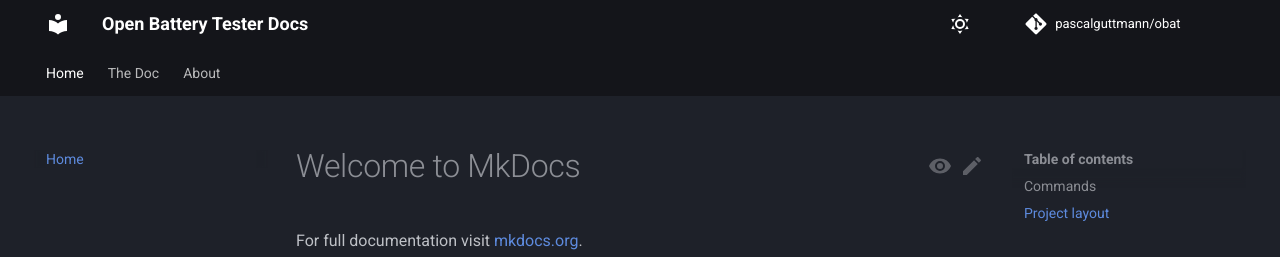
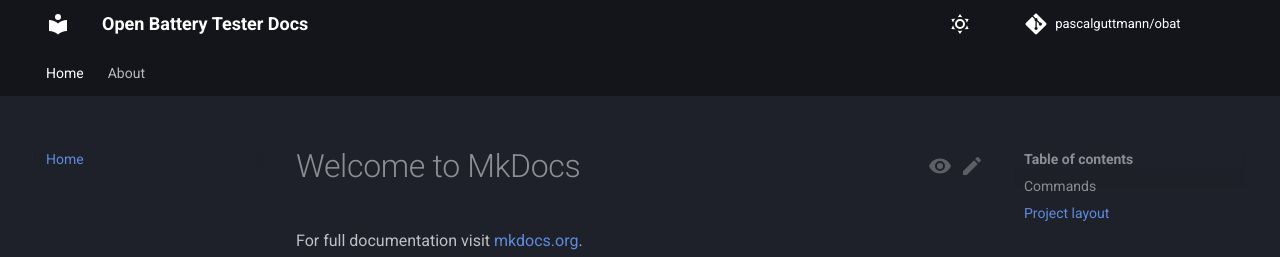
Before and after one commit to pascalguttmann/obat, an MkDocs documentation site: the page built from docs/index.md, in a window 1280 px wide. Shown: the top 257 px of the page. Built offline with MkDocs 1.6.1 and Material for MkDocs 9.7.7, drawn with Linux system fonts in a browser that asks for light colours; comment, search, counter and statistics services are not loaded.

Commit message:
remove stray nav entry

```diff
--- a/mkdocs.yml
+++ b/mkdocs.yml
@@ -5,8 +5,6 @@ repo_name: pascalguttmann/obat
 edit_uri: edit/main/docs/
 nav:
   - Home: index.md
-  - 'The Doc':
-    - 'page 2': page2.md
   - About: about.md
 plugins:
   - git-revision-date-localized:
```
